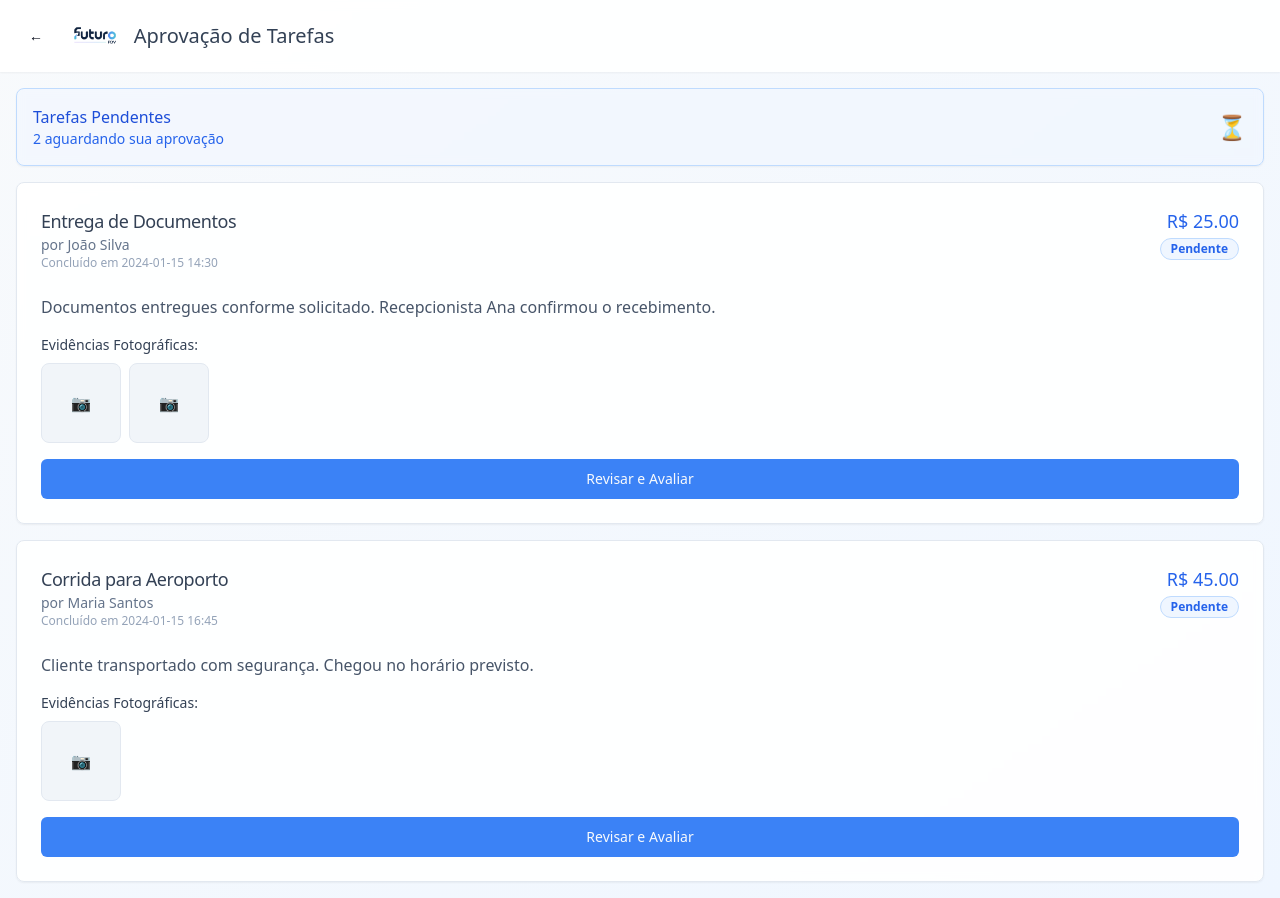
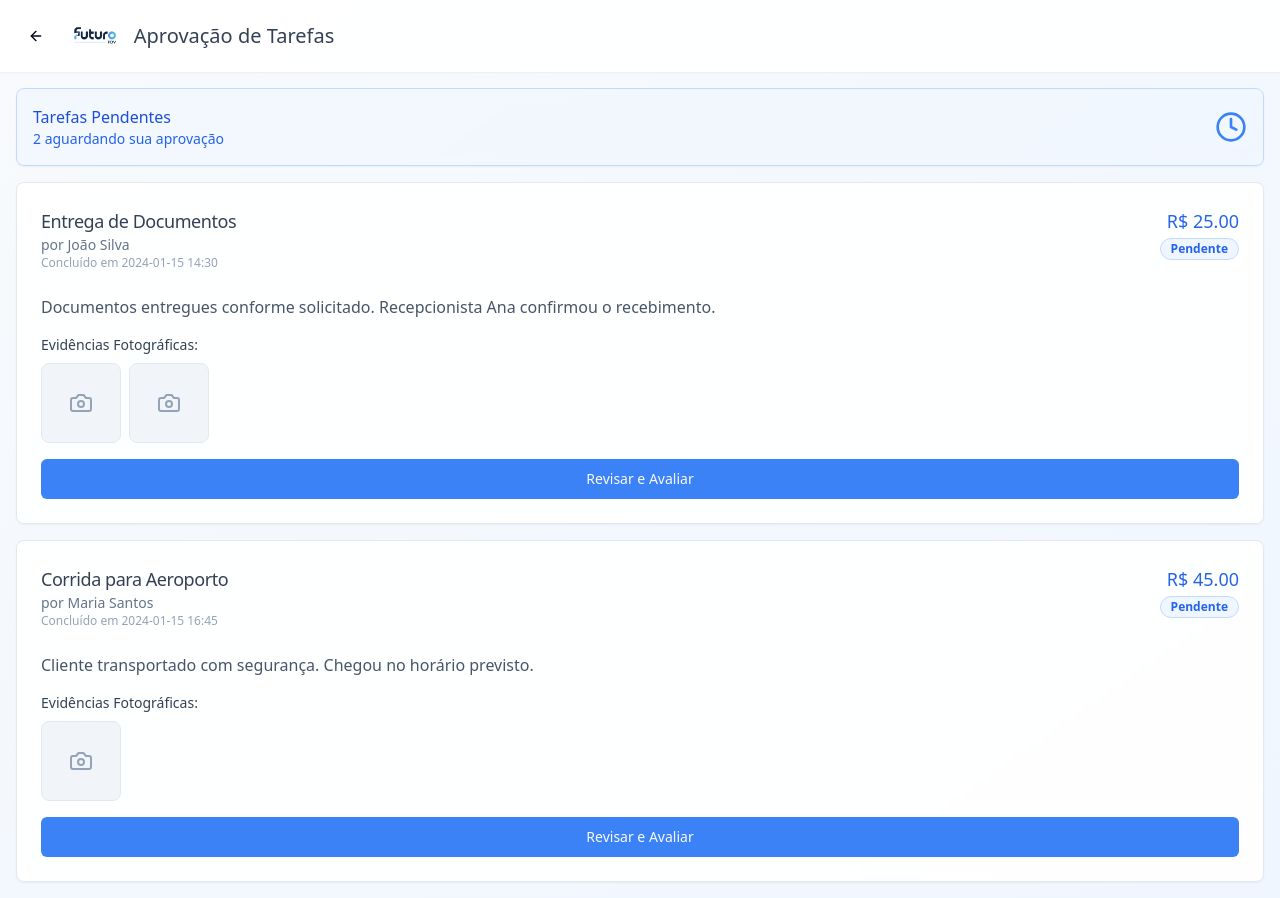
Before and after one commit to evosoftwares/invest-grow-launch, a React (Vite) app: page /mobile/task-approval in a window 1280 px wide. Built offline with nearby package versions, Linux system fonts and the light colour scheme.

Commit message:
Code edited in Lovable Code Editor
Edited UI in Lovable

```diff
--- a/src/pages/mobile/TaskApproval.tsx
+++ b/src/pages/mobile/TaskApproval.tsx
@@ -1,10 +1,16 @@
-
 import { useState } from 'react';
 import { Button } from "@/components/ui/button";
 import { Card, CardContent, CardHeader, CardTitle } from "@/components/ui/card";
 import { Badge } from "@/components/ui/badge";
 import { Textarea } from "@/components/ui/textarea";
 import { useNavigate } from "react-router-dom";
+import {
+  ArrowLeft,
+  Clock,
+  Camera,
+  Star,
+  CheckCircle
+} from "lucide-react";
 
 const TaskApproval = () => {
   const navigate = useNavigate();
@@ -54,9 +60,11 @@ const TaskApproval = () => {
           <button
             key={star}
             onClick={() => onRatingChange(star)}
-            className={`text-2xl ${star <= rating ? 'text-blue-400' : 'text-slate-300'}`}
+            className={`p-1 ${star <= rating ? 'text-blue-400' : 'text-slate-300'}`}
           >
-            ⭐
+            <Star
+              className={`h-6 w-6 ${star <= rating ? 'fill-current' : ''}`}
+            />
           </button>
         ))}
       </div>
@@ -74,7 +82,7 @@ const TaskApproval = () => {
             onClick={() => navigate('/mobile/client-dashboard')}
             className="hover:bg-slate-100"
           >
-            <span>←</span>
+            <ArrowLeft className="h-5 w-5" />
           </Button>
           <img
             src="/lovable-uploads/aa2570db-abbc-4ebd-8d58-1d58c9570128.png"
@@ -94,7 +102,7 @@ const TaskApproval = () => {
                 <h2 className="font-medium text-blue-700">Tarefas Pendentes</h2>
                 <p className="text-sm text-blue-600">{pendingTasks.length} aguardando sua aprovação</p>
               </div>
-              <div className="text-blue-500 text-2xl">⏳</div>
+              <Clock className="h-8 w-8 text-blue-500" />
             </div>
           </CardContent>
         </Card>
@@ -125,7 +133,7 @@ const TaskApproval = () => {
                   <div className="flex gap-2">
                     {task.photos.map((photo, index) => (
                       <div key={index} className="w-20 h-20 bg-slate-100 rounded-lg flex items-center justify-center border border-slate-200">
-                        <span className="text-slate-400">📷</span>
+                        <Camera className="h-6 w-6 text-slate-400" />
                       </div>
                     ))}
                   </div>
@@ -187,7 +195,7 @@ const TaskApproval = () => {
         {pendingTasks.length === 0 && (
           <Card className="border-slate-200 bg-white/90 backdrop-blur-sm shadow-sm">
             <CardContent className="p-8 text-center">
-              <div className="text-slate-400 text-4xl mb-4">✅</div>
+              <CheckCircle className="h-16 w-16 text-slate-400 mx-auto mb-4" />
               <h3 className="text-lg font-medium text-slate-700 mb-2">Tudo em Dia!</h3>
               <p className="text-slate-500">Não há tarefas pendentes de aprovação no momento.</p>
             </CardContent>
```
